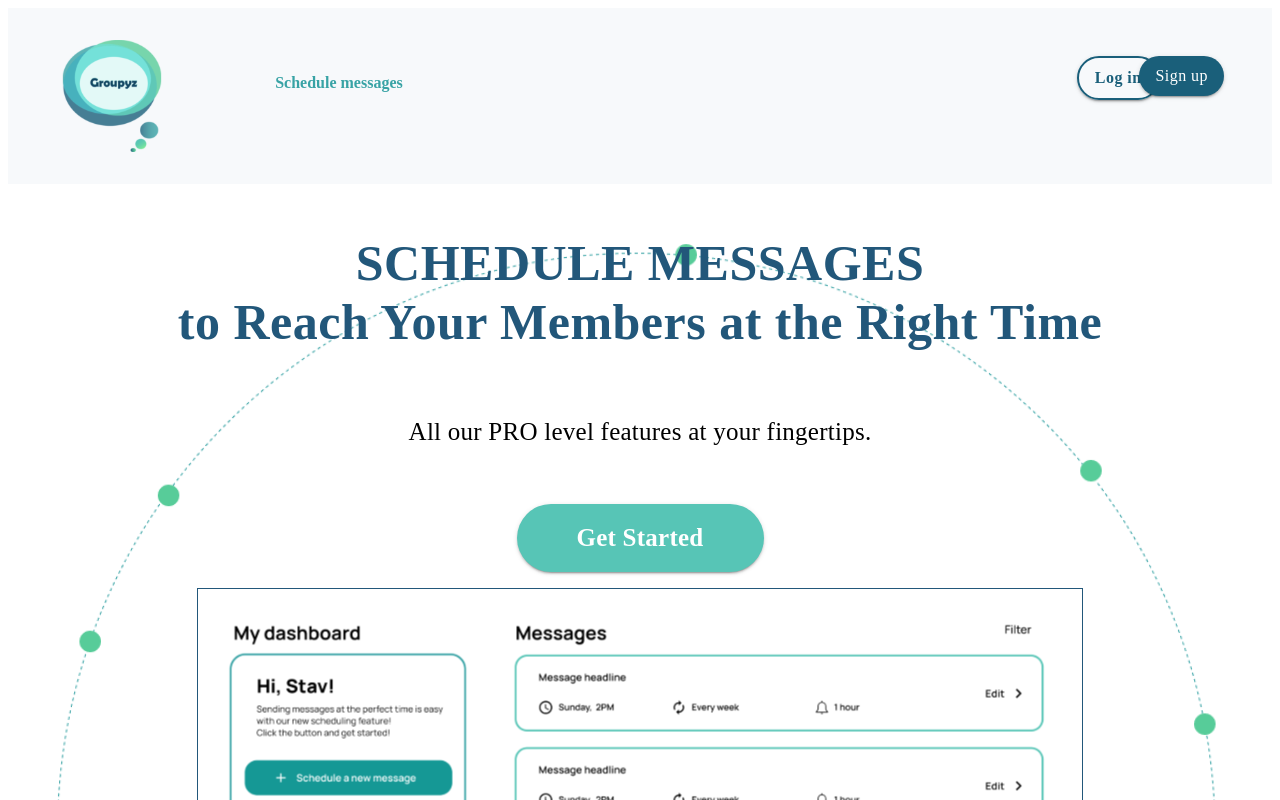
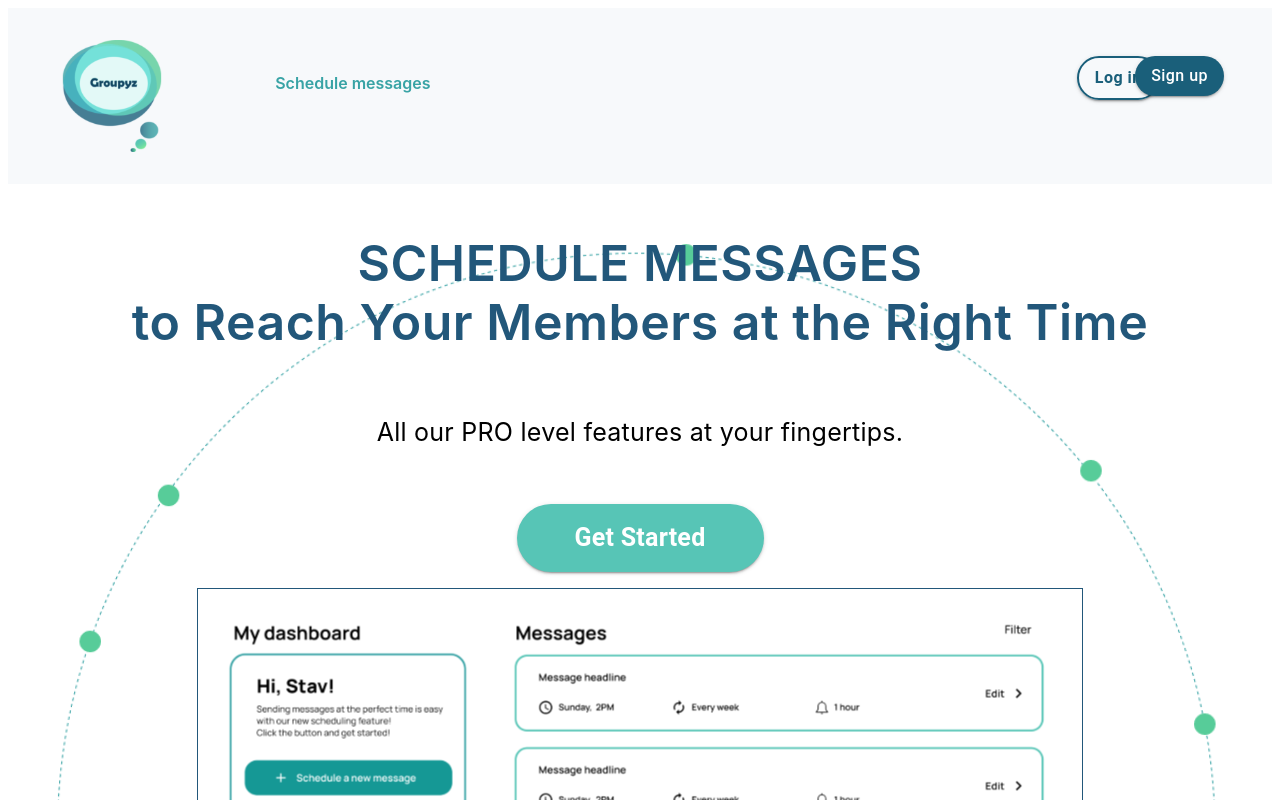
Before and after one commit to Groupyz/UI, a React (Create React App) app in the folder groupyz/: page / in a window 1280 px wide. Shown: the top 800 px of the page. Built offline with nearby package versions, Linux system fonts and the light colour scheme.

Commit message:
changed all fonts to one better

```diff
--- a/groupyz/src/pages/home/styles/Homepage.css
+++ b/groupyz/src/pages/home/styles/Homepage.css
@@ -15,7 +15,6 @@
 }
 
 .headlinesContainer {
-    font-family: 'Raleway';
     font-size: 50px;
     font-weight: 600;
     line-height: 3.7rem;
@@ -38,7 +37,6 @@
 homepage .container .row .buttonContainer #Button_c{
     width: 247px;
     height: 68px;
-    font-family: 'Railway';
     font-style: normal;
     font-weight: 600;
     font-size: 25px;
--- a/groupyz/src/styles/Header.css
+++ b/groupyz/src/styles/Header.css
@@ -31,7 +31,6 @@
 }
 
 header .loginButton #Button_c {
-    font-family: 'Raleway';
     font-style: normal;
     font-weight: 600;
     font-size: 16px;
@@ -53,7 +52,6 @@
 header .signupButton #Button_c {
     grid-row: 1;
     grid-column: 3;
-    font-family: 'Raleway';
     font-style: normal;
     font-weight: 500;
     font-size: 16px;
--- a/groupyz/src/styles/index.css
+++ b/groupyz/src/styles/index.css
@@ -1,6 +1,8 @@
 body, button,
 html {
-  font-family: 'Manrope';
+  font-family: -apple-system, BlinkMacSystemFont, 'Segoe UI', 'Roboto', 'Oxygen',
+    'Ubuntu', 'Cantarell', 'Fira Sans', 'Droid Sans', 'Helvetica Neue',
+    sans-serif;
   font-style: normal;
   font-weight: 500;
   font-size: 16px;
```
